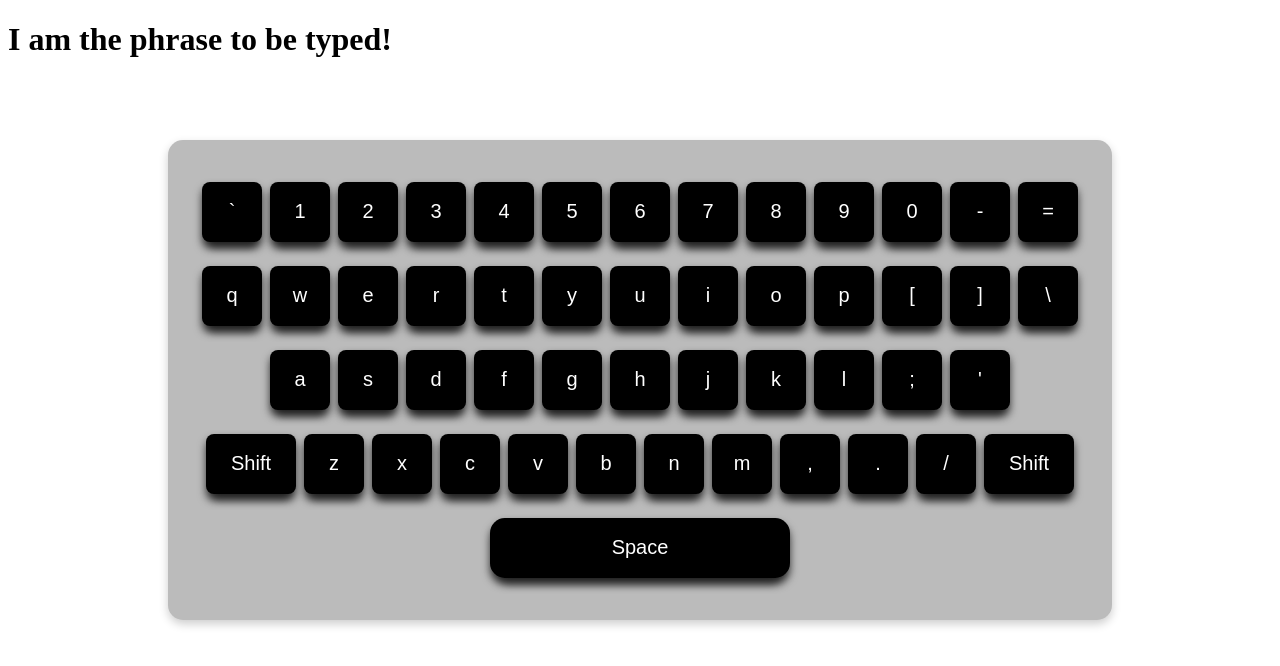
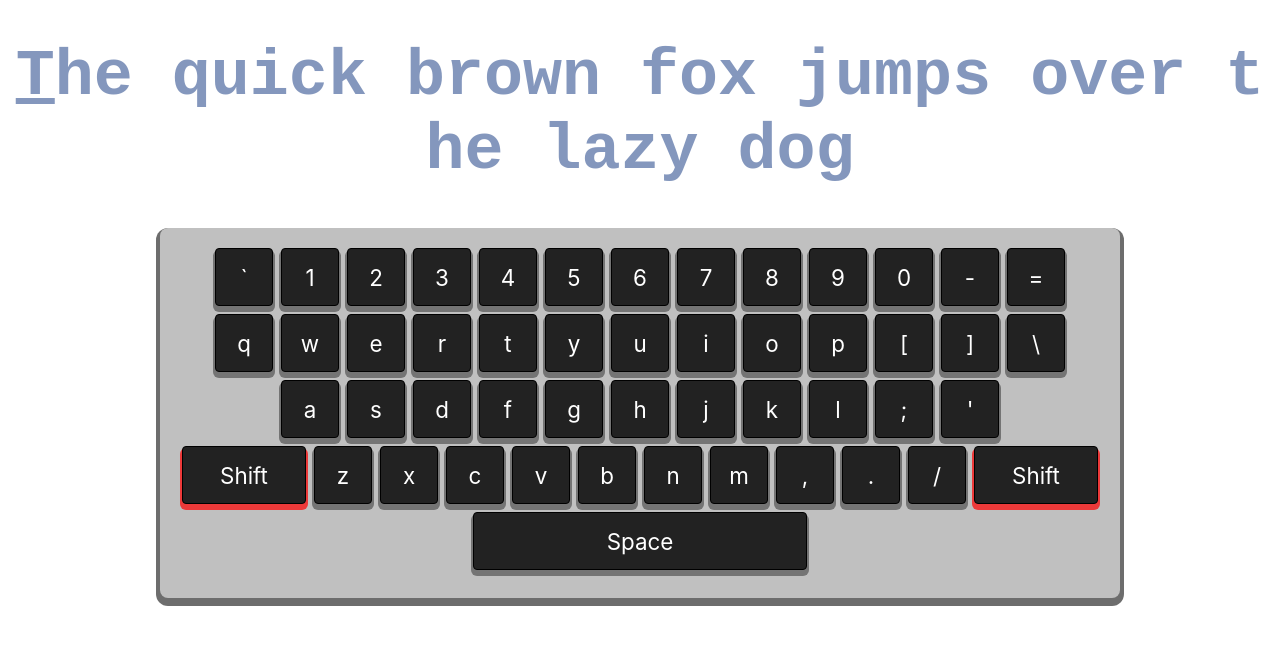
Before and after one commit to dillpogckle/react-typing-tutor, a React (Vite) app: page / in a window 1280 px wide. Shown: the top 666 px of the page. Built offline with nearby package versions, Linux system fonts and the light colour scheme.

Commit message:
pretty much finished jut needs a few more things

```diff
--- a/src/App.jsx
+++ b/src/App.jsx
@@ -2,16 +2,73 @@ import { Keyboard } from './Keyboard'
 import { Phrase } from "./Phrase.jsx";
 import {useEffect, useState} from "react";
 
+const shiftKeyMap = {
+    "1": "!",
+    "2": "@",
+    "3": "#",
+    "4": "$",
+    "5": "%",
+    "6": "^",
+    "7": "&",
+    "8": "*",
+    "9": "(",
+    "0": ")",
+    "-": "_",
+    "=": "+",
+    "[": "{",
+    "]": "}",
+    "\\": "|",
+    ";": ":",
+    "'": "\"",
+    ",": "<",
+    ".": ">",
+    "/": "?",
+    "`": "~"
+};
+
+const phrases = [
+    "The quick brown fox jumps over the lazy dog",
+    "Practice makes perfect, so keep typing",
+    "Coding is fun when you challenge yourself",
+    "Never give up on learning new skills",
+    "A journey of a thousand miles begins with a single step",
+    "Type fast but also type accurately",
+    "Shortcuts can save time, but accuracy matters more",
+    "Stay focused and keep improving every day",
+    "Speed is important, but precision is key",
+    "Mastering the keyboard is a valuable skill"
+];
+
 export function App() {
-    const [keyPressed, setKeyPressed] = useState(null)
+    const [currentPhraseIndex, setCurrentPhraseIndex] = useState(0);
+    const [keysPressed, setKeysPressed] = useState(new Set());
+    const [currentKey, setCurrentKey] = useState(null);
+    const [phrase, setPhrase] = useState(phrases[currentPhraseIndex]);
+    const [currentIndex, setCurrentIndex] = useState(0);
 
     useEffect(() => {
         function keydown(e) {
             if (e.repeat) return;
-            setKeyPressed(e.key)
+            setKeysPressed(prevKeys => new Set([...prevKeys, e.key]));
+            setCurrentKey(e.key);
         }
+
         function keyup(e) {
-            setKeyPressed(null)
+            setKeysPressed(prevKeys => {
+                const newKeys = new Set(prevKeys);
+                newKeys.delete(e.key);
+                newKeys.delete(e.key.toLowerCase());
+                newKeys.delete(e.key.toUpperCase());
+                if (e.key in shiftKeyMap) {
+                    newKeys.delete(shiftKeyMap[e.key]);
+                }
+                const reverseShiftKeyMap = Object.keys(shiftKeyMap).find(key => shiftKeyMap[key] === e.key);
+                if (reverseShiftKeyMap) {
+                    newKeys.delete(reverseShiftKeyMap);
+                }
+                return newKeys;
+            });
+            setCurrentKey(null);
         }
 
         window.addEventListener("keyup", keyup);
@@ -22,10 +79,34 @@ export function App() {
             window.removeEventListener("keyup", keyup);
         };
     }, []);
+
+    useEffect(() => {
+        if (currentKey && currentKey === phrase[currentIndex]) {
+            setCurrentIndex(currentIndex + 1);
+        }
+    }, [currentKey, phrase, currentIndex]);
+
+    const nextLetter = currentIndex < phrase.length ? phrase[currentIndex] : '';
+
+    useEffect(() => {
+        console.log("Current index: ", currentIndex);
+        if (currentIndex === phrases[currentPhraseIndex].length) {
+            console.log("Phrase complete");
+            if (currentPhraseIndex < phrases.length - 1) {
+                setCurrentPhraseIndex(prevIndex => prevIndex + 1);
+                setCurrentIndex(0);
+            }
+        }
+    }, [currentIndex, currentPhraseIndex]);
+
+    useEffect(() => {
+        setPhrase(phrases[currentPhraseIndex]);
+    }, [currentPhraseIndex]);
+
     return (
         <div>
-            <Phrase />
-            <Keyboard />
+            <Phrase phrase={phrase} currentIndex={currentIndex} />
+            <Keyboard keysPressed={keysPressed} nextLetter={nextLetter} />
         </div>
-    )
+    );
 }
--- a/src/Key.jsx
+++ b/src/Key.jsx
@@ -1,30 +1,23 @@
-export function Key(props) {
-    if (props.label.toLowerCase() === "shift"){
-        console.log("This is running lol")
-        return (
-            <div className="key shift-key">
-                <button key={props.key} className="key shift-key">
-                    {props.label}
-                </button>
+export function Key({ label, keysPressed, nextLetter }) {
+
+    const isShiftActive = keysPressed.has("Shift");
+    const labelCheck = label === "Space" ? " " : label;
+
+    const isActive = isShiftActive ?
+        (label === "Shift" ? isShiftActive : keysPressed.has(labelCheck.toUpperCase())) :
+        keysPressed.has(labelCheck);
+
+    const isNext = nextLetter === ""
+        ? false
+        : nextLetter === " "
+            ? labelCheck === nextLetter
+            : labelCheck === (isShiftActive || nextLetter !== nextLetter.toUpperCase() ? nextLetter : "Shift");
+
+    const displayLabel = isShiftActive && label !== "Space" && label !== "Shift" ? label.toUpperCase() : label;
+
+    return (
+            <div className={`key ${label.toLowerCase()}-key ${isActive ? "active" : ""} ${isNext ? "next-key" : ""}`}>
+                {displayLabel}
             </div>
-        )
-    }
-    else if (props.label.toLowerCase() === "space"){
-        console.log("This is being run")
-        return (
-            <div className="key space-key">
-                <button key={props.key} className="key space-key">
-                    {props.label}
-                </button>
-            </div>
-        )
-    }
-    console.log("Weirdly this is running")
-    return (
-        <div className="key">
-            <button key={props.key} className="key">
-                {props.label}
-            </button>
-        </div>
-    )
+    );
 }
--- a/src/Keyboard.jsx
+++ b/src/Keyboard.jsx
@@ -1,5 +1,4 @@
 import { Key } from './Key';
-
 
 const keyLayout = [
     ["`", "1", "2", "3", "4", "5", "6", "7", "8", "9", "0", "-", "="],
@@ -9,22 +8,32 @@ const keyLayout = [
     ["Space"]
 ];
 
+const shiftKeyLayout = [
+    ["~", "!", "@", "#", "$", "%", "^", "&", "*", "(", ")", "_", "+"],
+    ["Q", "W", "E", "R", "T", "Y", "U", "I", "O", "P", "{", "}", "|"],
+    ["A", "S", "D", "F", "G", "H", "J", "K", "L", ":", "\""],
+    ["Shift", "Z", "X", "C", "V", "B", "N", "M", "<", ">", "?", "Shift"],
+    ["Space"]
+];
 
-export function Keyboard() {
-
-
+export function Keyboard({ keysPressed, nextLetter }) {
+    const layout = keysPressed.has("Shift") ? shiftKeyLayout : keyLayout;
     return (
         <div className="keyboard-container">
             <div className="keyboard">
-            {keyLayout.map((row, rowIndex) => (
+                {layout.map((row, rowIndex) => (
                     <div className="row" key={rowIndex}>
                         {row.map((keyLabel, keyIndex) => (
-                        <Key label={keyLabel} key={keyIndex}/>
+                            <Key
+                                key={`${keyLabel}-${rowIndex}-${keyIndex}`}
+                                label={keyLabel}
+                                keysPressed={keysPressed}
+                                nextLetter={nextLetter}
+                            />
                         ))}
                     </div>
                 ))}
             </div>
         </div>
-
     );
 }
--- a/src/Phrase.jsx
+++ b/src/Phrase.jsx
@@ -1,7 +1,21 @@
-export function Phrase() {
+export function Phrase({ phrase, currentIndex }) {
     return (
-        <div className="phrase">
-            <h1>I am the phrase to be typed!</h1>
+        <div className="phrase-container">
+            {phrase.split('').map((letter, index) => {
+                let className = '';
+                if (index < currentIndex) {
+                    className = 'typed';
+                } else if (index === currentIndex) {
+                    className = 'next';
+                } else {
+                    className = 'not-typed';
+                }
+                return (
+                    <span key={index} className={className}>
+                        {letter}
+                    </span>
+                );
+            })}
         </div>
-    )
+    );
 }
--- a/src/index.css
+++ b/src/index.css
@@ -1,9 +1,17 @@
-/* Center the keyboard on the screen */
+:root {
+    font-family: Inter,system-ui,Avenir,Helvetica,Arial,sans-serif;
+    box-sizing: border-box
+}
+
+body {
+    margin: 0
+}
+
 .keyboard-container {
     display: flex;
     justify-content: center;
     align-items: center;
-    height: 75vh;
+    margin-top: 40px;
 }
 
 /* Keyboard styles */
@@ -11,37 +19,38 @@
     display: flex;
     flex-direction: column;
     align-items: center;
-    background-color: #bbb; /* Slightly darker background for contrast */
-    padding: 30px;
-    border-radius: 15px;
-    box-shadow: 0px 4px 10px rgba(0, 0, 0, 0.2); /* Subtle shadow for depth */
-    max-width: 1000px; /* Prevents excessive horizontal spread */
+    background-color: silver;
+    padding: 20px 40px;
+    border-radius: 8px;
+    box-shadow: 0 4px 0 4px #6d6d6d;
+    width: 880px
 }
 
 /* Row styles */
 .row {
+    margin-bottom: 8px;
     display: flex;
-    justify-content: center;
-    margin: 8px 0;
+    gap: 8px
 }
 
 /* Key styles */
 .key {
-    width: 60px;
-    height: 60px;
-    margin: 4px;
-    border: none;
-    border-radius: 8px;
-    background: black;
-    color: white;
-    font-size: 20px;
+    padding: 16px;
+    border: 1px solid black;
+    background-color: #222;
+    color: #fff;
+    font-size: 1.4em;
+    border-radius: 4px;
+    width: 24px;
+    height: 24px;
     display: flex;
+    justify-content: center;
     align-items: center;
-    justify-content: center;
-    box-shadow: 0px 6px 8px rgba(0, 0, 0, 0.6);
+    box-shadow: 0 4px 0 2px #0006;
+    transition: all .05s ease
 }
 
-.key:active {
+.active {
     transform: translateY(4px); /* Moves button down slightly */
     box-shadow: none; /* Removes shadow for pressed effect */
 }
@@ -54,6 +63,34 @@
 /* Space key */
 .space-key {
     width: 300px;
-    background: black;
-    border-radius: 15px;
 }
+
+.phrase-container {
+    margin-top: 40px;
+    display: flex;
+    flex-wrap: wrap;
+    justify-content: center;
+    align-items: center;
+    font-family: monospace;
+    font-weight: 700;
+    font-size: 5em;
+    text-align: center;
+    white-space: pre;
+}
+
+.typed {
+    color: black;
+}
+
+.not-typed {
+    color: #0a307c80
+}
+
+.next {
+    color: #0a307c80;
+    text-decoration: underline;
+}
+
+.next-key {
+    box-shadow: 0 4px 0 2px #ff0000b3
+}
```
Lines whose indentation alone changed are shown as unchanged.
